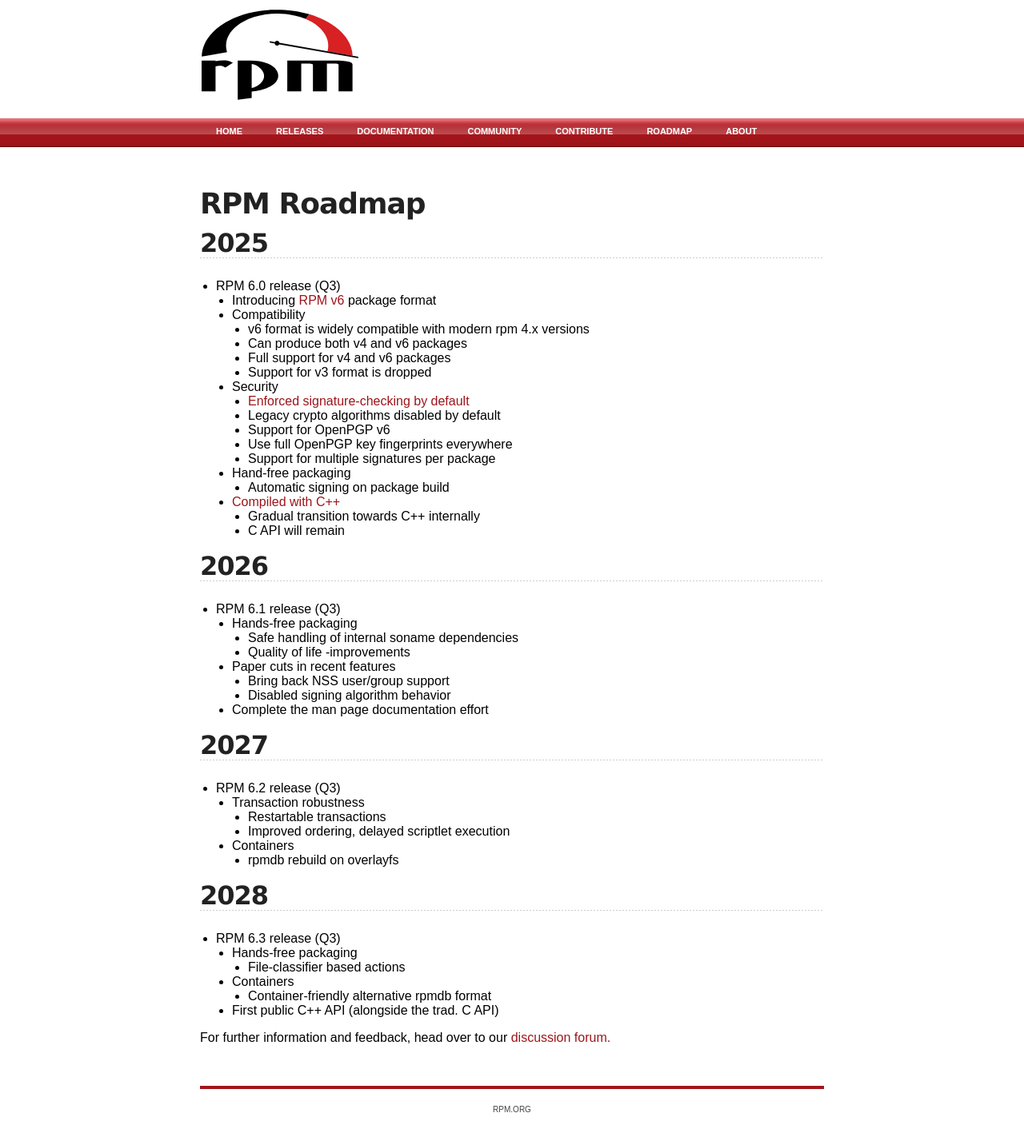
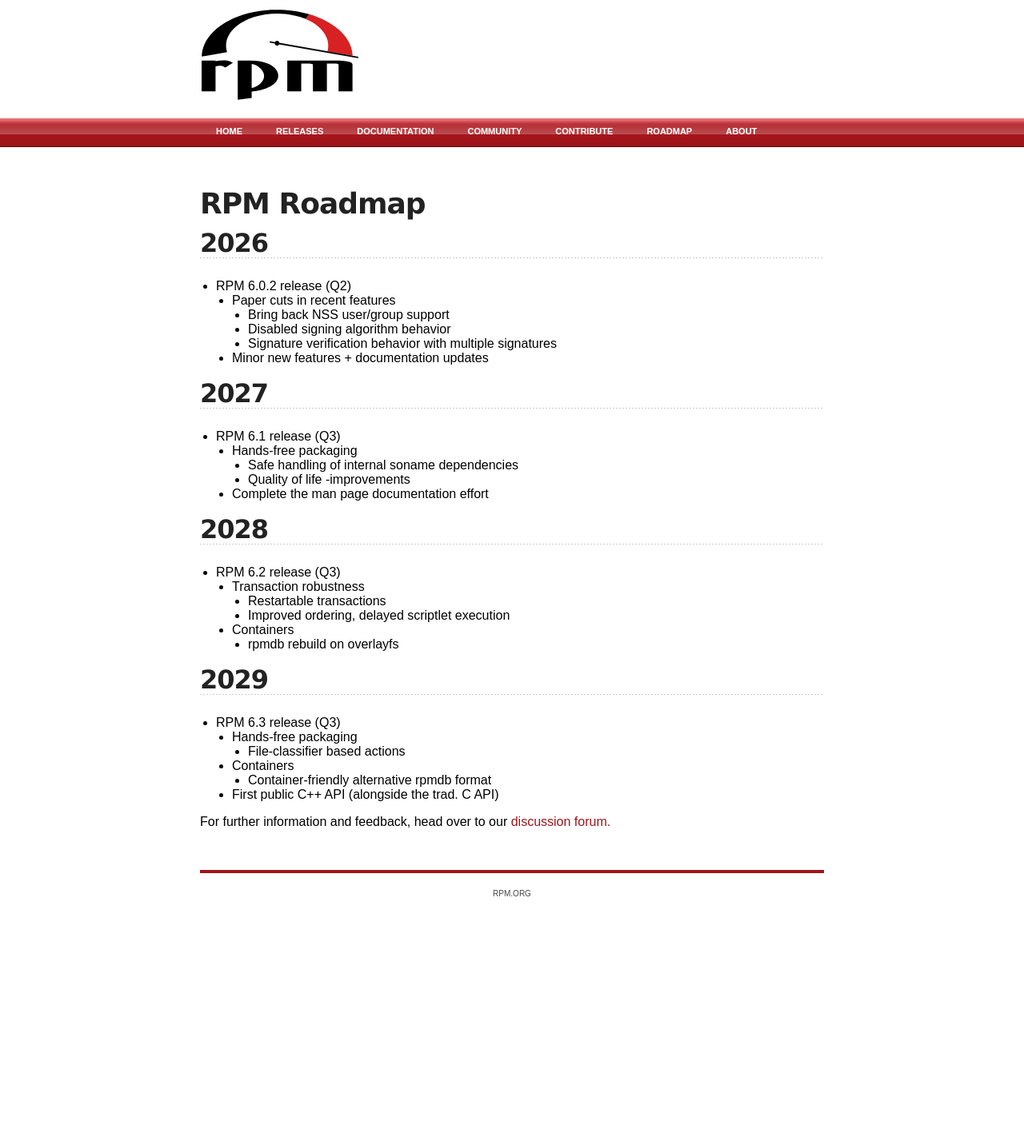
Before and after one commit to rpm-software-management/rpm-web, a Jekyll site: the page built from roadmap.md, in a window 1280 px wide. Shown: the whole page at 80% size. Built offline with Jekyll 4.4.1, drawn with Linux system fonts in a browser that asks for light colours; after the commit the page ends 1157 px from its top, so only the background shows below that.

Commit message:
Roadmap update, push everything back by a year
There hasn't been enough time for a full minor release development,
so to signal the non-breaking nature of what is there we'll be releasing
6.0.2 this year instead, and then return to the normal schedule.

```diff
--- a/roadmap.md
+++ b/roadmap.md
@@ -5,37 +5,22 @@ title: rpm.org - Roadmap
 
 # RPM Roadmap
 
-## 2025
-* RPM 6.0 release (Q3)
-  * Introducing [RPM v6](https://github.com/rpm-software-management/rpm/discussions/2919) package format
-  * Compatibility
-    * v6 format is widely compatible with modern rpm 4.x versions
-    * Can produce both v4 and v6 packages
-    * Full support for v4 and v6 packages
-    * Support for v3 format is dropped
-  * Security
-    * [Enforced signature-checking by default](https://github.com/rpm-software-management/rpm/issues/1573)
-    * Legacy crypto algorithms disabled by default
-    * Support for OpenPGP v6
-    * Use full OpenPGP key fingerprints everywhere
-    * Support for multiple signatures per package
-  * Hand-free packaging
-    * Automatic signing on package build
-  * [Compiled with C++](https://github.com/rpm-software-management/rpm/discussions/2983)
-    * Gradual transition towards C++ internally
-    * C API will remain
+## 2026
+* RPM 6.0.2 release (Q2)
+  * Paper cuts in recent features
+    * Bring back NSS user/group support
+    * Disabled signing algorithm behavior
+    * Signature verification behavior with multiple signatures
+  * Minor new features + documentation updates
 
-## 2026
+## 2027
 * RPM 6.1 release (Q3)
   * Hands-free packaging
     * Safe handling of internal soname dependencies
     * Quality of life -improvements
-  * Paper cuts in recent features
-    * Bring back NSS user/group support
-    * Disabled signing algorithm behavior
   * Complete the man page documentation effort
 
-## 2027
+## 2028
 * RPM 6.2 release (Q3)
   * Transaction robustness
     * Restartable transactions
@@ -43,7 +28,7 @@ title: rpm.org - Roadmap
   * Containers
     * rpmdb rebuild on overlayfs
 
-## 2028
+## 2029
 * RPM 6.3 release (Q3)
   * Hands-free packaging
     * File-classifier based actions
```
